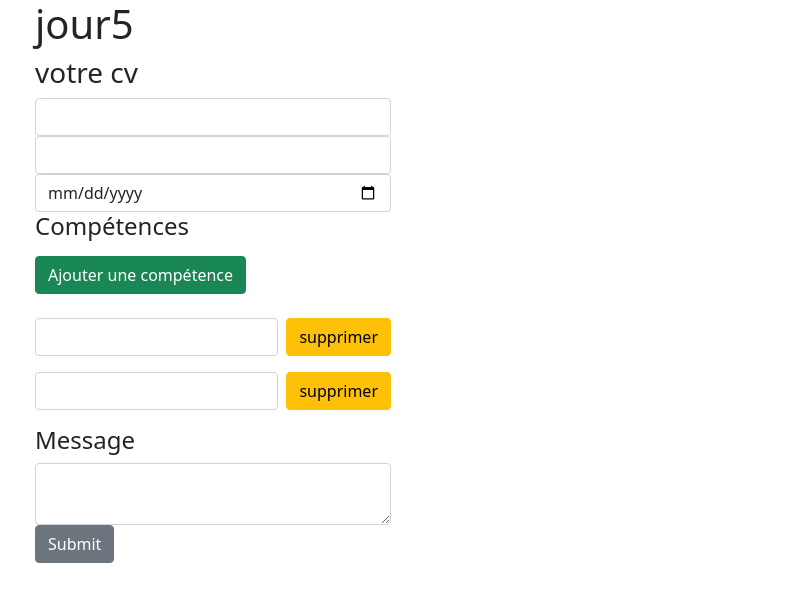
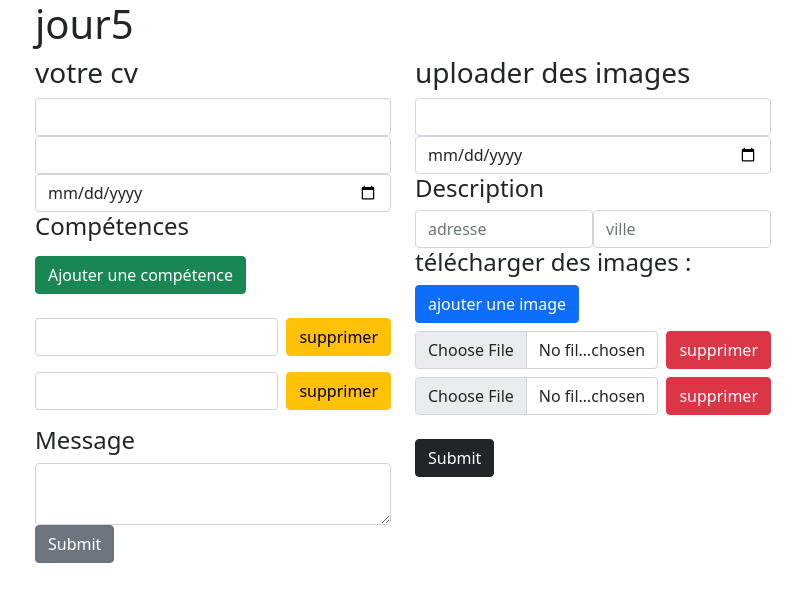
Before and after one commit to webdevproformation/angular-3wa-sept21, an Angular app in the folder semaine2/: page / in a window 1280 px wide. Shown: the top 602 px of the page, without its empty margins (47-849 px from the left). Built offline with nearby package versions, Linux system fonts and the light colour scheme.

Commit message:
form builder

```diff
--- a/semaine2/src/app/app.component.ts
+++ b/semaine2/src/app/app.component.ts
@@ -11,6 +11,9 @@ import { Component } from '@angular/core';
         <div class="col-4">
           <cv></cv>
         </div>
+        <div class="col-4">
+        <upload></upload>
+      </div>
       </section>
   </div>`
 })
--- a/semaine2/src/app/app.module.ts
+++ b/semaine2/src/app/app.module.ts
@@ -3,13 +3,15 @@ import { BrowserModule } from '@angular/platform-browser';
 import { FormsModule , ReactiveFormsModule } from "@angular/forms";
 import { AppComponent } from './app.component';
 import { CvComponent } from './jour5/cv.component';
+import { UploadComponent } from './jour5/upload.component';
 
 
 
 @NgModule({
   declarations: [
     AppComponent,
-    CvComponent
+    CvComponent,
+    UploadComponent
   ],
   imports: [
     BrowserModule,
--- /dev/null
+++ b/semaine2/src/app/jour5/upload.component.ts
@@ -0,0 +1,65 @@
+import { Component, OnInit } from '@angular/core';
+import { FormArray, FormBuilder, Validators } from "@angular/forms"
+
+@Component({
+  selector: 'upload',
+  template: `
+    <h3>uploader des images</h3>
+    <form [formGroup]="form" (ngSubmit)="soumettre()">
+      <input type="text" name="sujet" formControlName="sujet" class="form-control">
+      <input type="date" name="date" formControlName="date" class="form-control">
+      <h4>Description</h4>
+      <div formGroupName="description" class="d-flex">
+        <input type="text" name="adresse" formControlName="adresse" class="form-control" placeholder="adresse">
+        <input type="text" name="ville" formControlName="ville" class="form-control" placeholder="ville">
+      </div>
+      <h4>télécharger des images :</h4>
+      <div formArrayName="images">
+        <button class="btn btn-primary" (click)="ajouterImage()">ajouter une image</button>
+        <div *ngFor="let image of images.controls; index as i" class="d-flex my-2">
+          <input type="file" class="form-control" [formControlName]="i" >
+          <button class="btn btn-danger ms-2" (click)="supprimerImage(i)">supprimer</button>
+        </div>
+      </div>
+      <input type="submit" class="btn btn-dark my-3">
+    </form>
+  `
+})
+export class UploadComponent implements OnInit {
+
+  public supprimerImage(i :number){
+    this.images.removeAt(i);
+  }
+
+  public ajouterImage(){
+    this.images.push(this.formBuilder.control(""));
+  }
+
+  public soumettre(){
+    if(this.form.valid){
+      console.log(this.form.value);
+    }
+  }
+
+  get images (){
+    return this.form.get("images") as FormArray;
+  }
+
+  public form  = this.formBuilder.group(
+    {
+      sujet : ["", Validators.required],
+      date : this.formBuilder.control("" , Validators.required),
+      description : this.formBuilder.group({
+        adresse : [],
+        ville : []
+      }),
+      images : this.formBuilder.array([ [] , this.formBuilder.control("") ])
+    }
+  ) ;
+
+  constructor(public formBuilder : FormBuilder) { }
+
+  ngOnInit(): void {
+  }
+
+}
```
Also changed, not shown: 1 other file (tests, documents, lock files or other folders).
